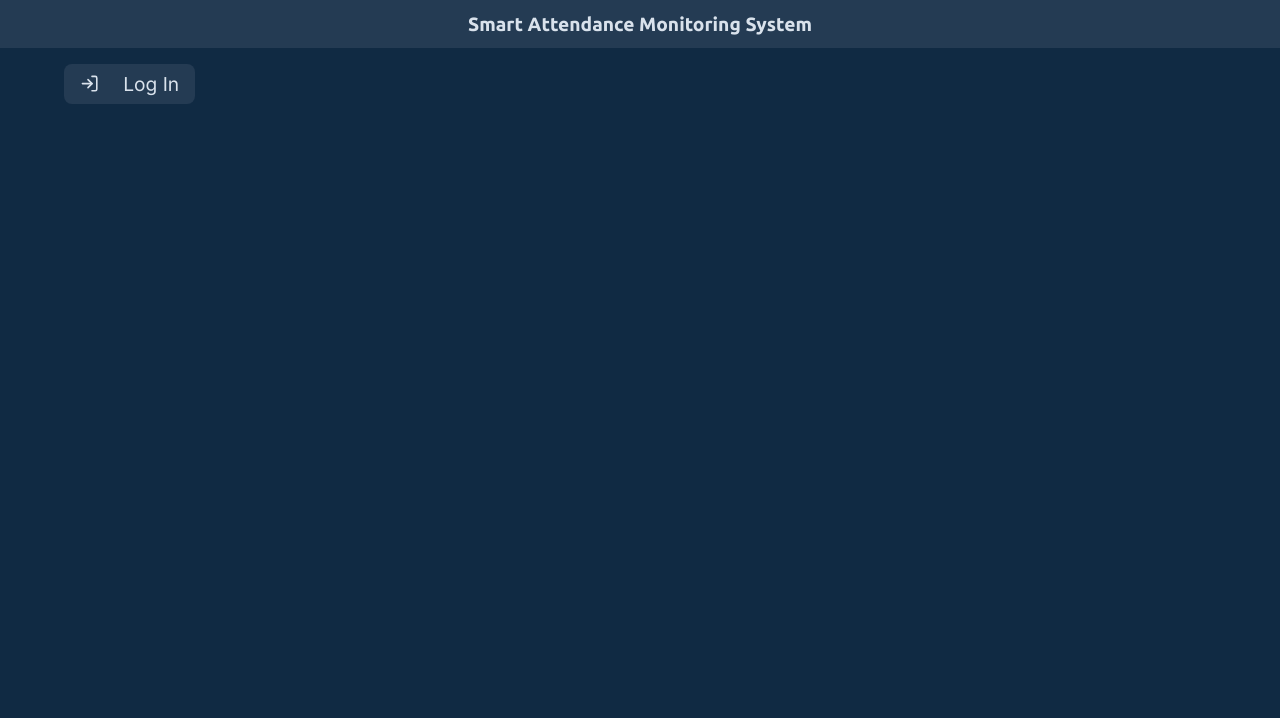
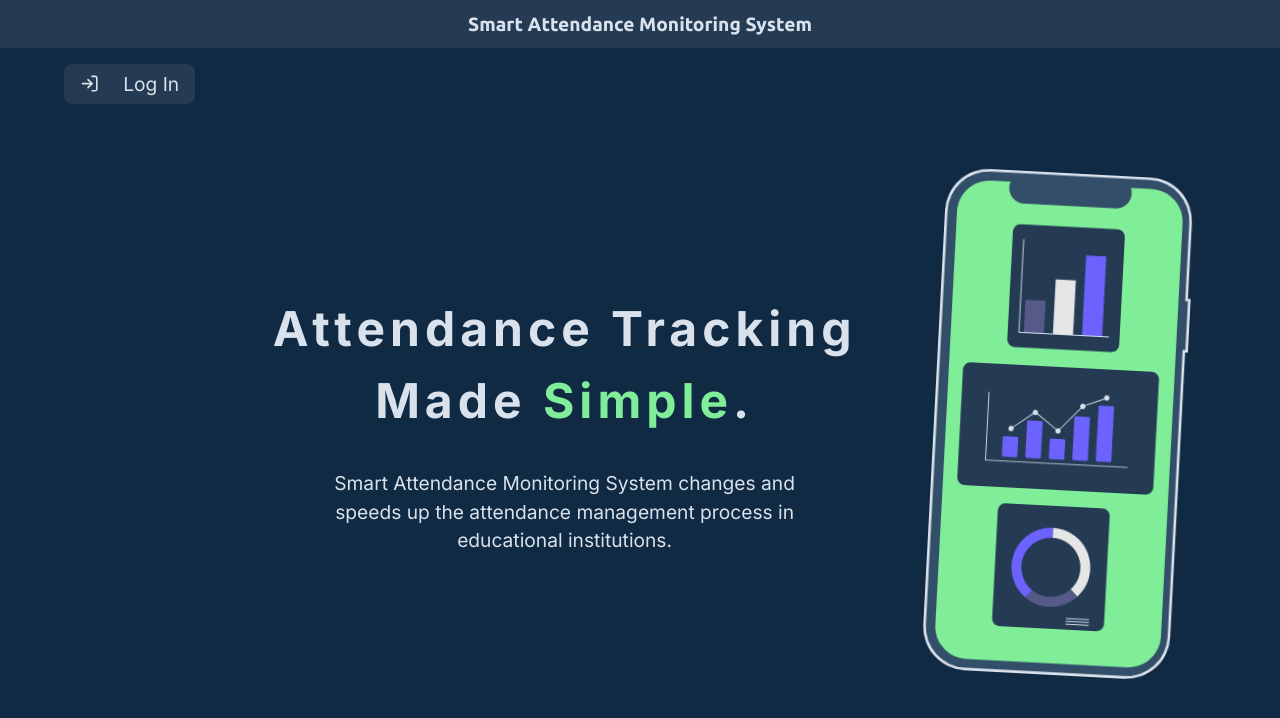
Before and after one commit to shrinivaskenjale/smart-attendance-monitoring-system-frontend, a Next.js app: page / in a window 1280 px wide. Shown: the top 718 px of the page. Built offline with nearby package versions, Linux system fonts and the light colour scheme.

Commit message:
add landing page

```diff
--- a/components/Meta.js
+++ b/components/Meta.js
@@ -4,7 +4,7 @@ const Meta = (props) => (
     <title>{props.title}</title>
     <meta
       name="description"
-      content="Attendance tracking made simple. Smart Attendance Monitoring System changes and speeds up the attendance taking process in educational institutions."
+      content="Attendance tracking made simple. Smart Attendance Monitoring System changes and speeds up the attendance management process in educational institutions."
     />
     <meta property="og:type" content="website" />
     <meta
@@ -15,7 +15,7 @@ const Meta = (props) => (
     <meta
       name="og:description"
       property="og:description"
-      content="Attendance tracking made simple. Smart Attendance Monitoring System changes and speeds up the attendance taking process in educational institutions."
+      content="Attendance tracking made simple. Smart Attendance Monitoring System changes and speeds up the attendance management process in educational institutions."
     />
     <meta
       property="og:site_name"
@@ -29,14 +29,14 @@ const Meta = (props) => (
     <meta name="twitter:title" content="Smart Attendance Monitoring System" />
     <meta
       name="twitter:description"
-      content="Attendance tracking made simple. Smart Attendance Monitoring System changes and speeds up the attendance taking process in educational institutions."
+      content="Attendance tracking made simple. Smart Attendance Monitoring System changes and speeds up the attendance management process in educational institutions."
     />
     <meta name="twitter:site" content="Smart Attendance Monitoring System" />
     <meta name="twitter:creator" content="Smart Attendance Monitoring System" />
     <link rel="icon" type="image/png" href="/favicon.svg" />
     <link rel="apple-touch-icon" href="/favicon.svg" />
-    <meta property="og:image" content="/homepage.png" />
-    <meta name="twitter:image" content="/homepage.png" />
+    <meta property="og:image" content="/homepage.jpeg" />
+    <meta name="twitter:image" content="/homepage.jpeg" />
     <link
       rel="canonical"
       href="https://smart-attendance-monitoring.vercel.app"
--- a/pages/index.js
+++ b/pages/index.js
@@ -1,11 +1,25 @@
-import Options from "../components/Options";
 import styles from "../styles/HomePage.module.css";
 import { options } from "../data/options";
 
 const optionsArr = options.admin;
 
 const HomePage = (props) => {
-  return <div className="main-content"></div>;
+  return (
+    <div className="main-content">
+      <div className={styles.banner}>
+        <div className={styles.text}>
+          <h2>
+            Attendance tracking made <span>simple</span>.
+          </h2>
+          <p>
+            Smart Attendance Monitoring System changes and speeds up the
+            attendance management process in educational institutions.
+          </p>
+        </div>
+        <img className={styles.image} src="/phone.svg" alt="phone" />
+      </div>
+    </div>
+  );
 };
 
 export default HomePage;
--- a/styles/HomePage.module.css
+++ b/styles/HomePage.module.css
@@ -1,4 +1,51 @@
-.optionsList {
-  max-width: 400px;
-  margin: 2rem auto;
+.banner {
+  min-height: calc(100vh - var(--header-height));
+  display: flex;
+  flex-direction: column;
+  gap: 3rem;
+  align-items: center;
+  padding: 2rem;
+  /* padding-bottom: 0rem; */
 }
+.banner span {
+  color: var(--green);
+}
+.text {
+  line-height: 1.5;
+}
+.text h2 {
+  margin-bottom: 2rem;
+  text-align: center;
+  letter-spacing: 5px;
+}
+.text p {
+  text-align: center;
+  max-width: 500px;
+  margin-left: auto;
+  margin-right: auto;
+}
+.image {
+  width: 250px;
+  height: 80%;
+  object-fit: contain;
+  /* object-position: 30% 100%; */
+}
+
+@media screen and (min-width: 1000px) {
+  .banner {
+    flex-direction: row;
+    gap: 3rem;
+  }
+  .image {
+    animation: move 4s linear infinite alternate-reverse;
+  }
+}
+
+@keyframes move {
+  0% {
+    transform: rotateZ(-3deg);
+  }
+  100% {
+    transform: rotateZ(3deg);
+  }
+}
```
Also changed, not shown: public/homepage.jpeg (added), public/phone.svg (added).
